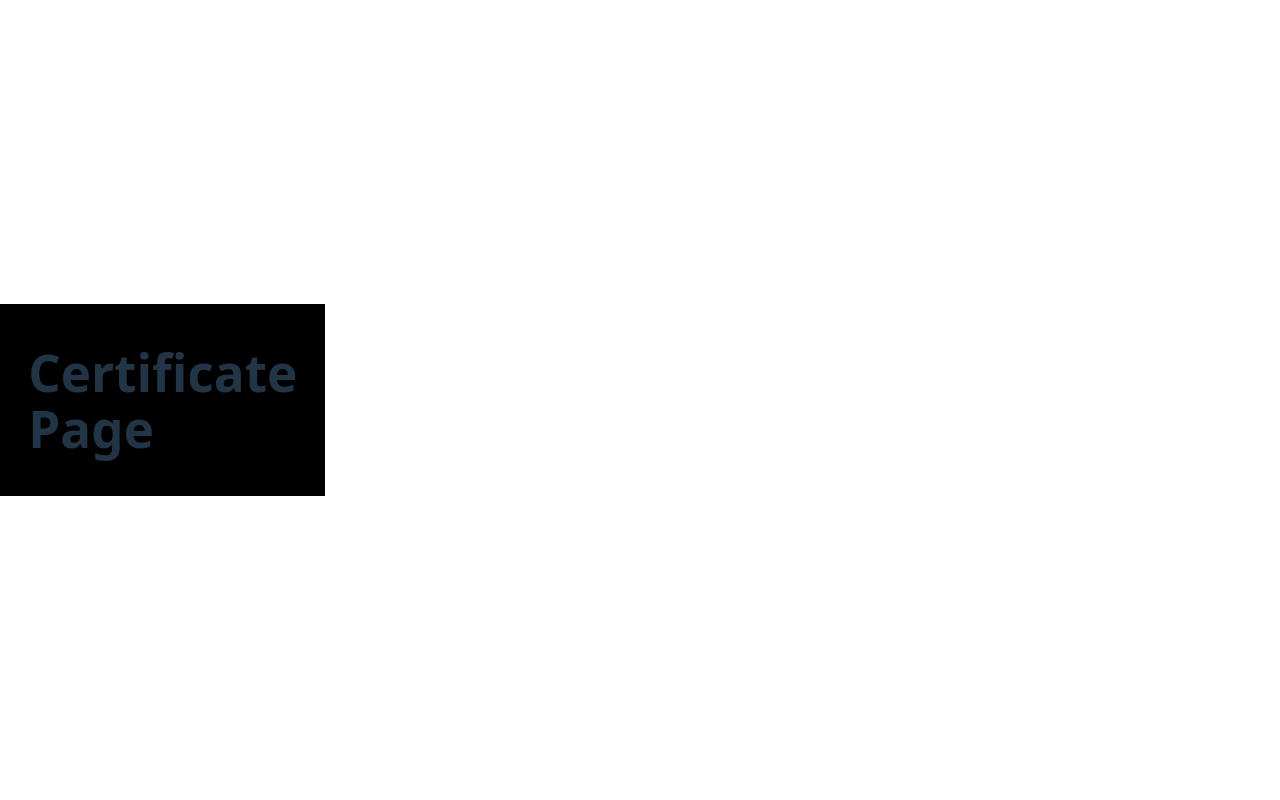
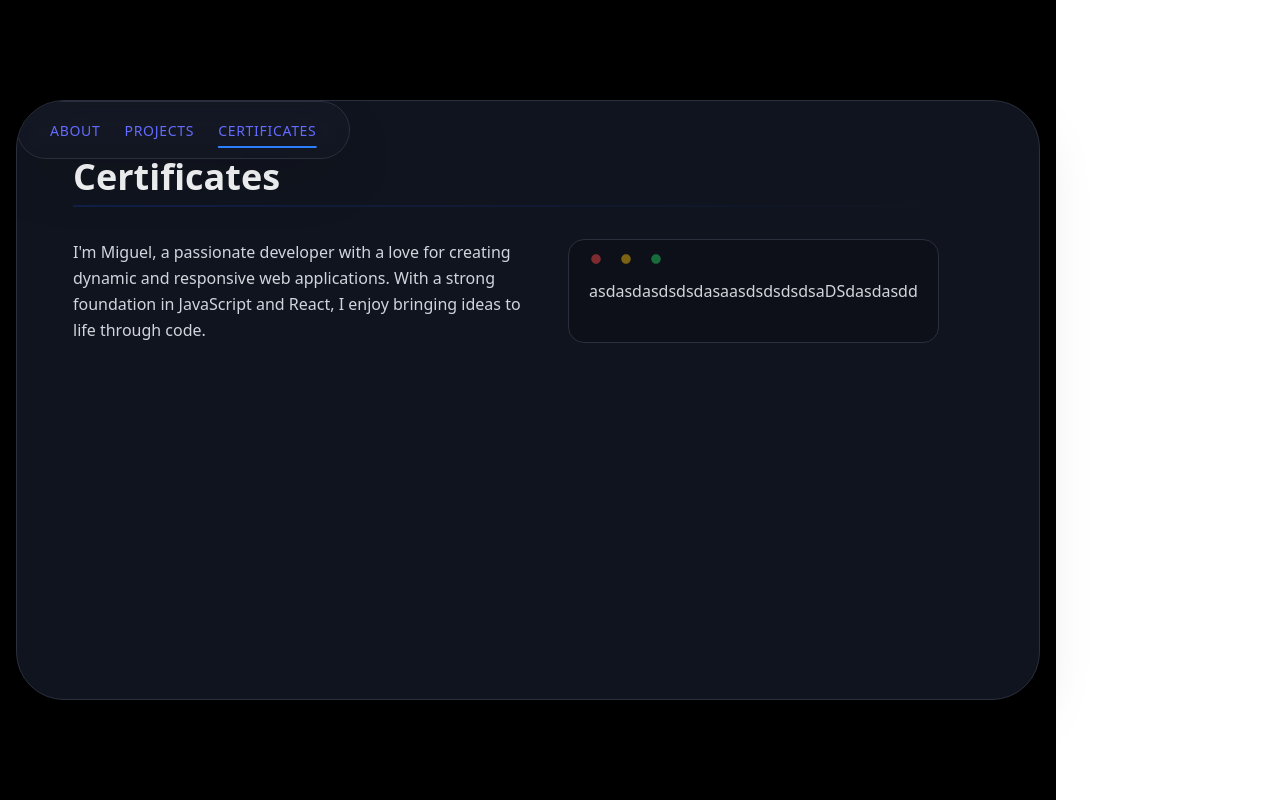
Before and after one commit to mixercode/Portafolio, a React (Vite) app: page /certificates in a window 1280 px wide. Built offline with nearby package versions, Linux system fonts and the light colour scheme.

Commit message:
`Refactored CSS styles and components to use a centralized configuration for styles`

```diff
--- a/src/components/Card.jsx
+++ b/src/components/Card.jsx
@@ -1,14 +1,8 @@
 export default function Card({ children, className = "" }) {
   return (
     <div
-      className={`
-        bg-[#0f1422]  /* Fondo oscuro sólido o gradiente muy sutil */
-        shadow-[0_20px_60px_rgba(0,0,0,0.6)]
-        border border-[#1c2a56]
-        rounded-[2.5rem] /* Curvatura pronunciada (40px aprox) */
-        overflow-hidden
-        ${className}
-      `}
+      className={`backdrop-blur-md bg-[#151926cc] border border-[#2A2F3E] rounded-[48px]  overflow-hidden drop-shadow-2xl
+${className} `}
     >
       {children}
     </div>
--- a/src/components/NavBar.jsx
+++ b/src/components/NavBar.jsx
@@ -1,39 +1,46 @@
-import { Link, useLocation } from "react-router-dom";
+import { NavLink } from "react-router-dom";
 
-export default function NavBar() {
-  const location = useLocation();
-
-  const navLinks = [
+// Centralizamos la configuración de estilos para mantener el JSX limpio
+const NAV_ITEMS = [
   { path: "/", label: "About" },
   { path: "/projects", label: "Projects" },
   { path: "/certificates", label: "Certificates" },
 ];
 
+export default function NavBar() {
   return (
     <nav
-      className="
-        bg-[#1c2a56]/50 backdrop-blur-md border-b border-l border-white/10
-        rounded-bl-3xl rounded-tr-3xl
-        px-8 py-6
-      "
+      className="backdrop-blur-md bg-[#151926cc]/50 border border-[#2A2F3E]
+                 drop-shadow-2xl rounded-full px-8 py-4"
     >
       <ul className="flex flex-row gap-6 items-center">
-        {navLinks.map((link) => {
-          const isActive = location.pathname === link.path;
-          return (
-            <li key={link.label}>
-              <Link
-                to={link.path}
-                className={`
-                  text-sm font-bold uppercase tracking-wider transition-colors duration-300
-                  ${isActive ? "text-blue-400" : "text-gray-400 hover:text-gray-200"}
+        {NAV_ITEMS.map(({ path, label }) => (
+          <li key={path}>
+            <NavLink
+              to={path}
+              // El atributo 'end' evita que "/" coincida con "/projects"
+              end={path === "/"}
+              className={({ isActive }) => `
+                relative group text-sm font-bold uppercase tracking-wider
+                transition-all duration-300
+                ${isActive ? "text-blue-600" : "text-slate-400 hover:text-gray-100"}
               `}
             >
-                {link.label}
-              </Link>
+              {({ isActive }) => (
+                <>
+                  {label}
+                  <span
+                    className={`
+                      absolute -bottom-2 left-1/2 -translate-x-1/2 h-0.5
+                      bg-blue-500 transition-all duration-300 rounded-full
+                      ${isActive ? "w-full opacity-100" : "w-0 opacity-0 group-hover:w-1/2 group-hover:opacity-50"}
+                    `}
+                  />
+                </>
+              )}
+            </NavLink>
           </li>
-          );
-        })}
+        ))}
       </ul>
     </nav>
   );
--- a/src/components/NavigationCard.jsx
+++ b/src/components/NavigationCard.jsx
@@ -3,18 +3,18 @@ import NavBar from "./NavBar";
 
 export default function NavigationCard({ title, children }) {
   return (
-    <Card className="relative w-full max-w-5xl mx-auto min-h-150 pt-24 px-12 pb-12">
-      <div className="absolute top-0 right-0 z-10">
+    <Card className="relative w-full max-w-5xl mx-auto min-h-150 p-14">
+      <div className="absolute top-0 left-0 z-10">
         <NavBar />
       </div>
 
       {/* Contenido Principal */}
-      <div className="flex flex-col gap-8 h-full">
+      <div className="flex flex-col gap-8 h-full w-full">
         {/* Título (Alineado a la izquierda como en la foto) */}
         <div className="relative">
           <h2 className="text-4xl font-bold text-gray-100 mb-2">{title}</h2>
           {/* Pequeña línea decorativa azul debajo del título */}
-          <div className="h-1 w-16 bg-blue-500 rounded-full" />
+          <div className="h-0.5 w-full bg-gradient-to-r from-[#164AE8] from-0% to-[#164AE800] to-100% opacity-20 " />
         </div>
 
         {/* El contenido inyectado (texto, skillsets, etc) */}
--- a/src/components/WindowsCard.jsx
+++ b/src/components/WindowsCard.jsx
@@ -2,7 +2,7 @@ import { RxDotFilled } from "react-icons/rx";
 
 export default function WindowsCard({ children }) {
   return (
-    <div className="flex flex-col rounded-2xl border border-white/10 bg-linear-to-b from-[#0f1422] to-[#090d17] shadow-[0_20px_60px_rgba(0,0,0,0.6)]">
+    <div className="flex flex-col rounded-2xl border border-[#2A2F3E] bg-[#00000033]">
       <div className="flex items-center px-3 py-1">
         <RxDotFilled
           color="#7e2b2f"
--- a/src/pages/CertificatePage.jsx
+++ b/src/pages/CertificatePage.jsx
@@ -1,7 +1,21 @@
+import NavigationCard from "../components/NavigationCard";
+import WindowsCard from "../components/WindowsCard";
+
 export default function CertificatePage() {
   return (
-    <div className="flex items-center justify-center bg-black p-10 w-2/3">
-      <h1 className="text-4xl font-bold">Certificate Page</h1>
+    <div className="min-h-screen bg-black flex items-center justify-center p-4">
+      <NavigationCard title={"Certificates"}>
+        <div className="flex flex-row gap-10">
+          <p className="w-1/2 text-left">
+            I'm Miguel, a passionate developer with a love for creating dynamic
+            and responsive web applications. With a strong foundation in
+            JavaScript and React, I enjoy bringing ideas to life through code.
+          </p>
+          <WindowsCard>
+            <p>asdasdasdsdsdasaasdsdsdsdsaDSdasdasdd</p>
+          </WindowsCard>
+        </div>
+      </NavigationCard>
     </div>
   );
 }
--- a/src/pages/ProjectsPage.jsx
+++ b/src/pages/ProjectsPage.jsx
@@ -1,7 +1,21 @@
+import NavigationCard from "../components/NavigationCard";
+import WindowsCard from "../components/WindowsCard";
+
 export default function ProjectsPage() {
   return (
-    <div className="flex items-center justify-center bg-black p-10 w-2/3">
-      <h1 className="text-4xl font-bold">Projects Page</h1>
+    <div className="min-h-screen bg-black flex items-center justify-center p-4">
+      <NavigationCard title={"Projects"}>
+        <div className="flex flex-row gap-10">
+          <p className="w-1/2 text-left">
+            I'm Miguel, a passionate developer with a love for creating dynamic
+            and responsive web applications. With a strong foundation in
+            JavaScript and React, I enjoy bringing ideas to life through code.
+          </p>
+          <WindowsCard>
+            <p>asdasdasdsdsdasaasdsdsdsdsaDSdasdasdd</p>
+          </WindowsCard>
+        </div>
+      </NavigationCard>
     </div>
   );
 }
```
Lines whose indentation alone changed are shown as unchanged.
